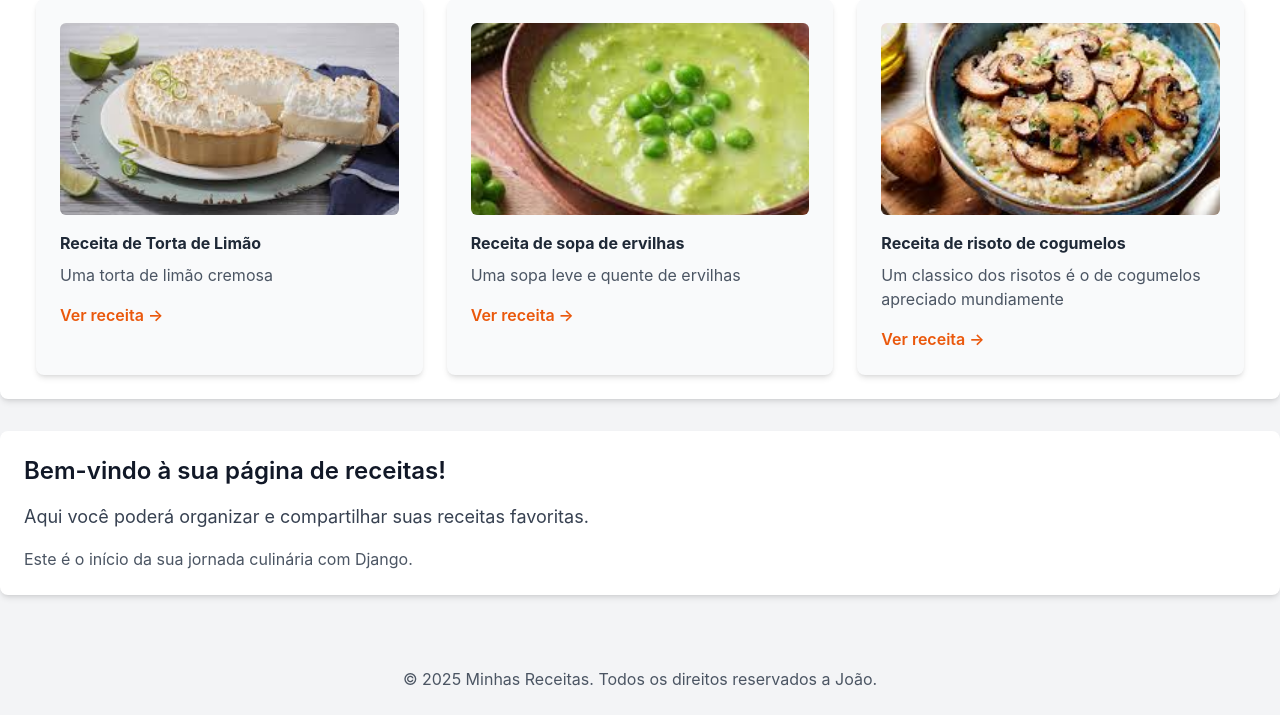
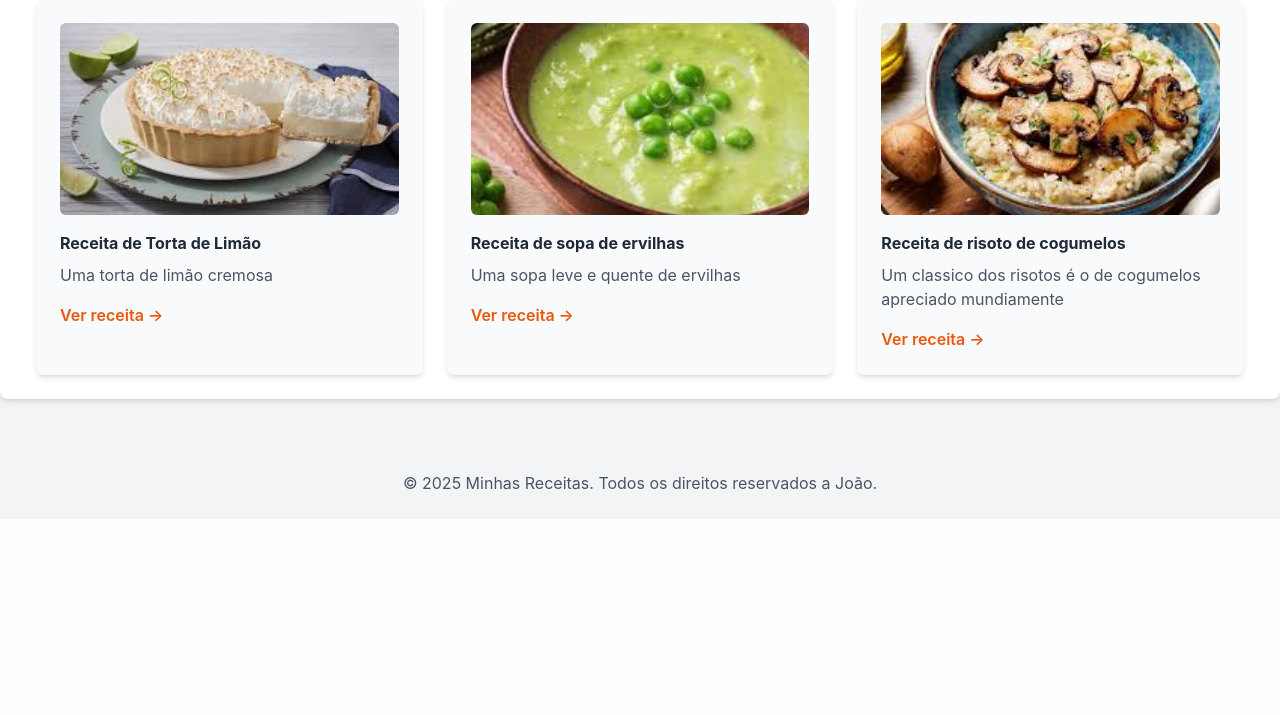
Before and after one commit to Joao-H-Moreira/Projeto2, a Django app: page /receitas/ in a window 1280 px wide. Shown: the part 713-1428 px from the top of the page. After the commit the page ends 1203 px from the top, so only its background shows below. Run offline with Django 5.2, Linux system fonts and the light colour scheme; some libraries are stand-ins or nearby versions.

Commit message:
acabei sapoha

```diff
--- a/projeto/urls.py
+++ b/projeto/urls.py
@@ -16,8 +16,13 @@ Including another URLconf
 """
 from django.contrib import admin
 from django.urls import path, include
+from django.conf import settings
+from django.conf.urls.static import static
 
 urlpatterns = [
     path('admin/', admin.site.urls),
     path('receitas/', include('receitas.urls'))
 ]
+
+if settings.DEBUG:
+    urlpatterns += static(settings.MEDIA_URL, document_root=settings.MEDIA_ROOT)
--- a/receitas/templates/receitas/home.html
+++ b/receitas/templates/receitas/home.html
@@ -97,17 +97,7 @@ a página terá um fundo cinza claro e texto cinza escuro.-->
         </div>
     </main>
     <!-- Conteúdo principal da página -->
-    <main class="container mx-auto p-6 mt-8 bg-white rounded-lg shadow-md">
-        <h2 class="text-2xl font-semibold mb-4">
-            Bem-vindo à sua página de receitas!
-        </h2>
-        <p class="text-lg text-gray-700">
-            Aqui você poderá organizar e compartilhar suas receitas favoritas.
-        </p>
-        <p class="mt-4 text-gray-600">
-            Este é o início da sua jornada culinária com Django.
-        </p>
-    </main>
+
     <!-- Rodapé da página -->
     <footer class="mt-12 p-6 text-center text-gray-600">
         <p>&copy; 2025 Minhas Receitas. Todos os direitos reservados a João.</p>
```
Also changed, not shown: db.sqlite3, media/receitas/images/bolochocolate.jfif (added), media/receitas/images/cogumelos.jfif (added), media/receitas/images/frango.jfif (added), media/receitas/images/salada.jfif (added), media/receitas/images/sopa.jfif (added), media/receitas/images/tortodelimão.jfif (added).
